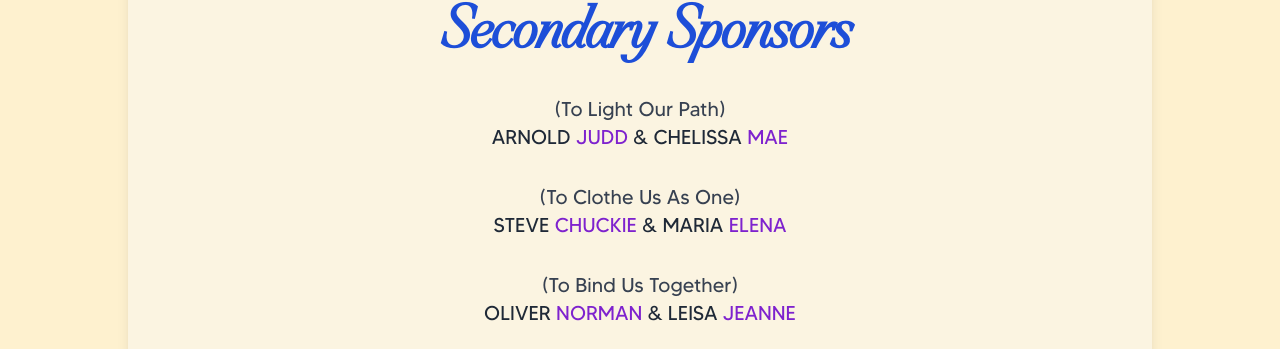
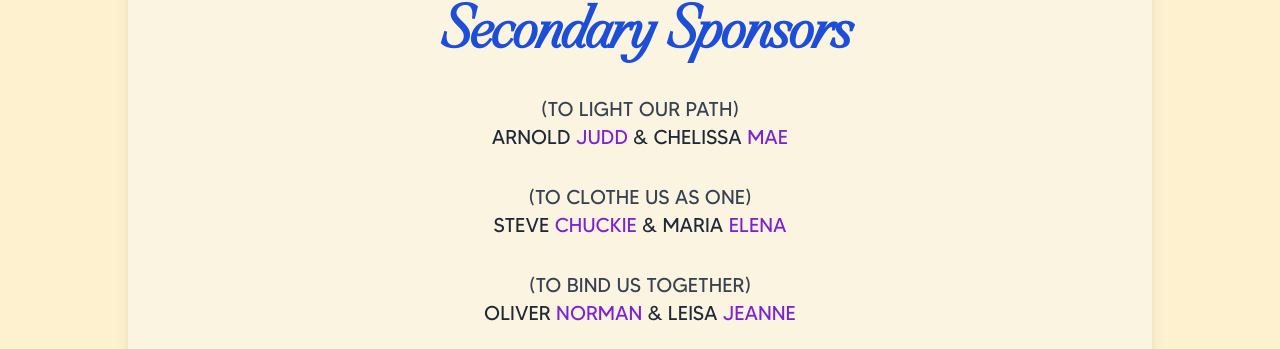
Before and after one commit to kulaizki/imclizyforyou, a Next.js app: page / in a window 1280 px wide. Shown: the part 2361-2710 px from the top of the page. Built offline with nearby package versions, Linux system fonts and the light colour scheme.

Commit message:
refactor: update typography

```diff
--- a/src/app/page.tsx
+++ b/src/app/page.tsx
@@ -23,9 +23,10 @@ export default function Home() {
       </div>
 
       <div className="absolute inset-0 w-full z-10">
-        <div className="h-[50%] sm:h-[60%] md:h-[80vh] lg:h-screen" />
+        <div className="h-[50%] sm:h-[40vh] md:h-[32vh] lg:h-screen" />
 
-        <div className="relative w-full h-[60vh] sm:h-[70vh] md:h-[60vh] lg:h-screen">
+        {/* Image Header Section */}
+        <div className="relative w-full h-[60vh] sm:h-[40vh] md:h-[60vh] lg:h-screen">
           <div
             className="absolute inset-0 w-full h-full"
             style={{
@@ -38,7 +39,7 @@ export default function Home() {
               alt="Clive & Zyra's Wedding"
               fill
               sizes="100vw"
-              className="object-cover mt-10"
+              className="object-cover mt-32 sm:mt-48 md:mt-20 lg:mt-0" // Increased mt values for xs, sm, and md screens
               priority
             />
           </div>
--- a/src/components/Sponsors.tsx
+++ b/src/components/Sponsors.tsx
@@ -1,5 +1,4 @@
-export default function Sponsors() {
-  return (
+export default function Sponsors() { return (
     <div className="flex flex-col items-center justify-center bg-[#fef1cf] gap-y-8 px-8">
       <div className="flex flex-col gap-16 bg-[#faf5e7] bg-opacity-80 rounded-lg shadow-lg p-20 max-w-5xl w-full">
         <div className="text-center max-w-4xl">
@@ -28,15 +27,15 @@ export default function Sponsors() {
           </h2>
           <div className="flex flex-col gap-8 text-lg sm:text-xl select-none text-gray-800">
             <div>
-              <h3 className="text-lg sm:text-xl font-regular text-gray-700 select-none">(To Light Our Path)</h3>
+              <h3 className="text-lg sm:text-xl font-regular text-gray-700 select-none">(TO LIGHT OUR PATH)</h3>
               <p>ARNOLD <span className="text-purple-700">JUDD</span> & CHELISSA <span className="text-purple-700">MAE</span></p>
             </div>
             <div>
-              <h3 className="text-lg sm:text-xl font-regular text-gray-700 select-none">(To Clothe Us As One)</h3>
+              <h3 className="text-lg sm:text-xl font-regular text-gray-700 select-none">(TO CLOTHE US AS ONE)</h3>
               <p>STEVE <span className="text-purple-700">CHUCKIE</span> & MARIA <span className="text-purple-700">ELENA</span></p>
             </div>
             <div>
-              <h3 className="text-lg sm:text-xl font-regular text-gray-700 select-none">(To Bind Us Together)</h3>
+              <h3 className="text-lg sm:text-xl font-regular text-gray-700 select-none">(TO BIND US TOGETHER)</h3>
               <p>OLIVER <span className="text-purple-700">NORMAN</span> & LEISA <span className="text-purple-700">JEANNE</span></p>
             </div>
           </div>
```
